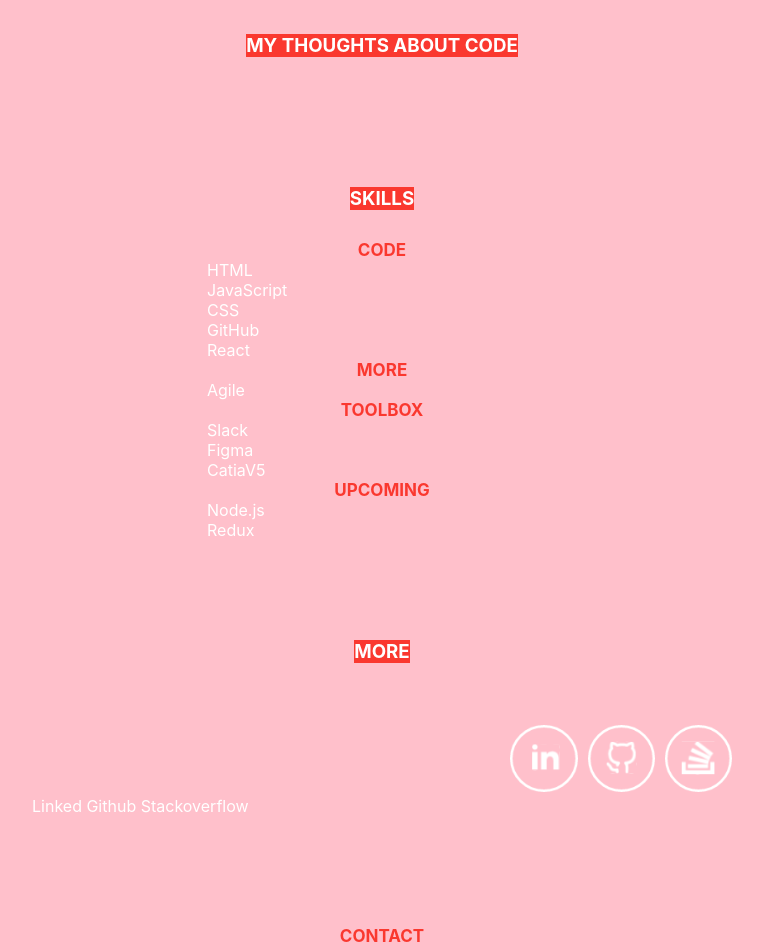
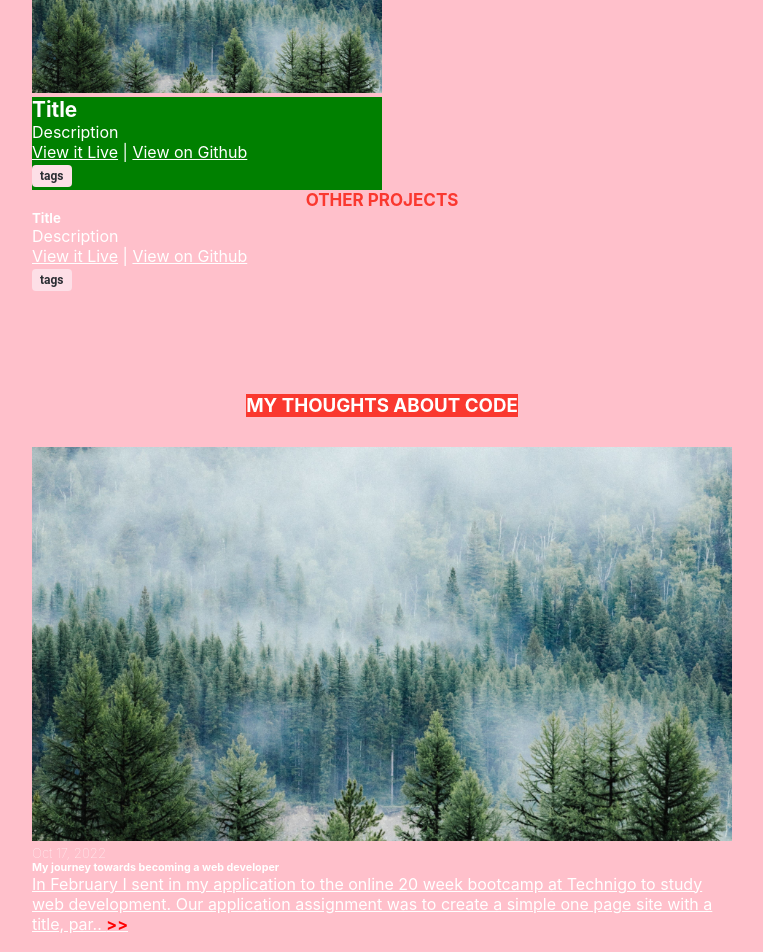
Before and after one commit to Technigo/project-react-portfolio, a React (Create React App) app: page / in a window 1280 px wide. Shown: the part 1040-1992 px from the top of the page, without its empty margins (258-1021 px from the left). Built offline with nearby package versions, Linux system fonts and the light colour scheme.

Commit message:
template before mapping

```diff
--- a/src/components/Articles.js
+++ b/src/components/Articles.js
@@ -1,13 +1,46 @@
 import React from 'react';
-// import styled from 'styled-components';
+import styled from 'styled-components';
 import { BlockSection, InnerWrapper } from './StyledComponents/Wrappers';
+import backgroundImg from '../assets/forest.jpeg';
 
 export const Articles = () => {
   return (
     <BlockSection>
       <InnerWrapper>
         <h3>My thoughts about code</h3>
+        <div>
+          <img src={backgroundImg} alt="project img" width="100%" />
+          <Content>
+            <h5>Oct 17, 2022</h5>
+            <h6>My journey towards becoming a web developer</h6>
+            <a href="https://medium.com/@saralie.bognandi/my-journey-towards-becoming-a-web-developer-f7e42c31e522">
+              <p>
+                In February I sent in my application to the online 20 week
+                bootcamp at Technigo to study web development. Our application
+                assignment was to create a simple one page site with a title,
+                par.. <span>{'>>'}</span>
+              </p>
+            </a>
+          </Content>
+        </div>
       </InnerWrapper>
     </BlockSection>
   );
 };
+
+const Content = styled.div`
+  h5 {
+    font-weight: lighter;
+  }
+  a {
+    underline: none;
+  }
+  span {
+    color: red;
+    font-weight: bolder;
+  }
+
+  span:hover {
+    color: green;
+  }
+`;
--- a/src/components/FeaturedProjects.js
+++ b/src/components/FeaturedProjects.js
@@ -1,8 +1,9 @@
 import React from 'react';
-
+import styled from 'styled-components';
 import { BlockSection, InnerWrapper } from './StyledComponents/Wrappers';
 import { Tags } from './StyledComponents/Tags';
 import data from '../projects.json';
+import backgroundImg from '../assets/forest.jpeg';
 
 console.log(data);
 
@@ -16,8 +17,34 @@ export const FeaturedProjects = () => {
           return console.log(item.id);
         })} */}
         <h3>Featured Projects</h3>
-        <Tags />
+        <div>
+          <img src={backgroundImg} alt="project img" width="50%" />
+          <FeaturedContent>
+            <h5>Title</h5>
+            <p>Description</p>
+            <a href="netlifyLink">View it Live</a> <span>|</span>{' '}
+            <a href="githubLink">View on Github</a>
+            <Tags />
+          </FeaturedContent>
+        </div>
+        <h4>Other projects</h4>
+        <div>
+          <h5>Title</h5>
+          <p>Description</p>
+          <a href="netlifyLink">View it Live</a> <span>|</span>{' '}
+          <a href="githubLink">View on Github</a>
+          <Tags />
+        </div>
       </InnerWrapper>
     </BlockSection>
   );
 };
+
+const FeaturedContent = styled.div`
+  background-color: green;
+  width: 50%;
+  height: 50%;
+  h5 {
+    font-size: 1.3rem;
+  }
+`;
--- a/src/components/StyledComponents/Tags.js
+++ b/src/components/StyledComponents/Tags.js
@@ -4,7 +4,7 @@ import styled from 'styled-components';
 export const Tags = () => {
   return (
     <TagWrapper>
-      <p>HTML</p>
+      <p>tags</p>
     </TagWrapper>
   );
 };
@@ -16,7 +16,6 @@ export const Tags = () => {
 //   })}
 export const TagWrapper = styled.div`
   display: flex;
-  justify-content: center;
 
   p {
     font-family: 'Roboto', sans-serif;
@@ -26,8 +25,8 @@ export const TagWrapper = styled.div`
     text-decoration: none;
     font-size: 12px;
     line-height: 12px;
-    padding: 10px 16px;
-    margin: 3px;
+    padding: 5px 8px;
+    margin: 3px 0;
     border-radius: 4px;
     display: flex;
     align-items: center;
```
Also changed, not shown: src/components/ProjectsMap.js (added, +19 -0 lines).
